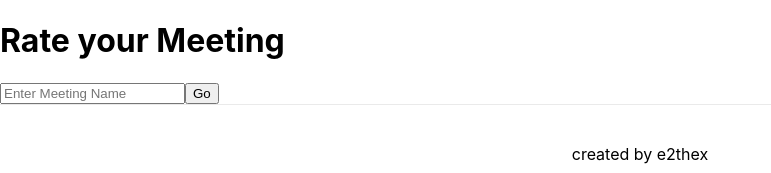
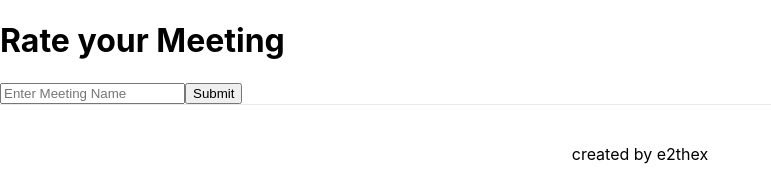
Before and after one commit to e2thex/ratethisfor.me, a Next.js app: page / in a window 1280 px wide. Shown: the top 173 px of the page, without its empty margins (0-771 px from the left). Built offline with nearby package versions, Linux system fonts and the light colour scheme.

Commit message:
Provide UX fixes provided by a UX expert (#2)

```diff
--- a/components/MeetingSelector.tsx
+++ b/components/MeetingSelector.tsx
@@ -7,8 +7,8 @@ const MeetingSelector = () => {
       e.preventDefault();
       window.location.replace(`?id=${encodeURI(newId)}`)
     }}>
-	    <input className = "text-center border w-11/12 p-2 text-lg" placeholder="Enter Meeting Name" value = {newId} onChange = {(e) => setNewId(e.currentTarget.value)} />
-	    <input className = "w-1/12 text-lg border p-2 bg-grey" type="submit" value = "Go" />
+	    <input className = "text-center border w-5/6 p-2 text-lg" placeholder="Enter Meeting Name" value = {newId} onChange = {(e) => setNewId(e.currentTarget.value)} />
+	    <input className = "w-1/6 text-lg border p-2 bg-blue-300 hover:bg-blue-500 hover:text-white" type="submit" value = "Submit" />
 	  </form>
 	)
 }
--- a/components/Scoring.tsx
+++ b/components/Scoring.tsx
@@ -143,10 +143,11 @@ const MeetingAppInner = (props:{userId:string}) => {
 	}
 	return (
 		<>
+		  <div className='w-2/3 text-center mx-auto'>Please rate the meeting using the form below. <div className='italic font-light'>The data is only used for the purposes of rating a single meeting and is not saved.</div></div>
 	    <UserDiv  name={currentName} updateName={currentScoreNode.s('name').is} />
 	    <ScoreDiv score={parseInt(currentScore)} updateScore={(v) => currentScoreNode.s('score').is(v.toString())} />
 	    <ReasonDiv reason={currentReason} updateReason={currentScoreNode.s('reason').is} />
-      <button className='w-full border p-2 text-lg rounded bg-gray-100 hover:bg-gray-200 focus:bg-gray-100' onClick={unhide}>See Results</button>
+      <button className='w-full border p-2 text-lg rounded bg-blue-300 hover:bg-blue-500 focus:bg-gray-100 hover:text-white' onClick={unhide}>Submit</button>
 	    { !hideResults ? <><Results data={scores} deleteItem={deleteItem} /> <Summary data={scores} /></> : <></> }
 
     </>
```
